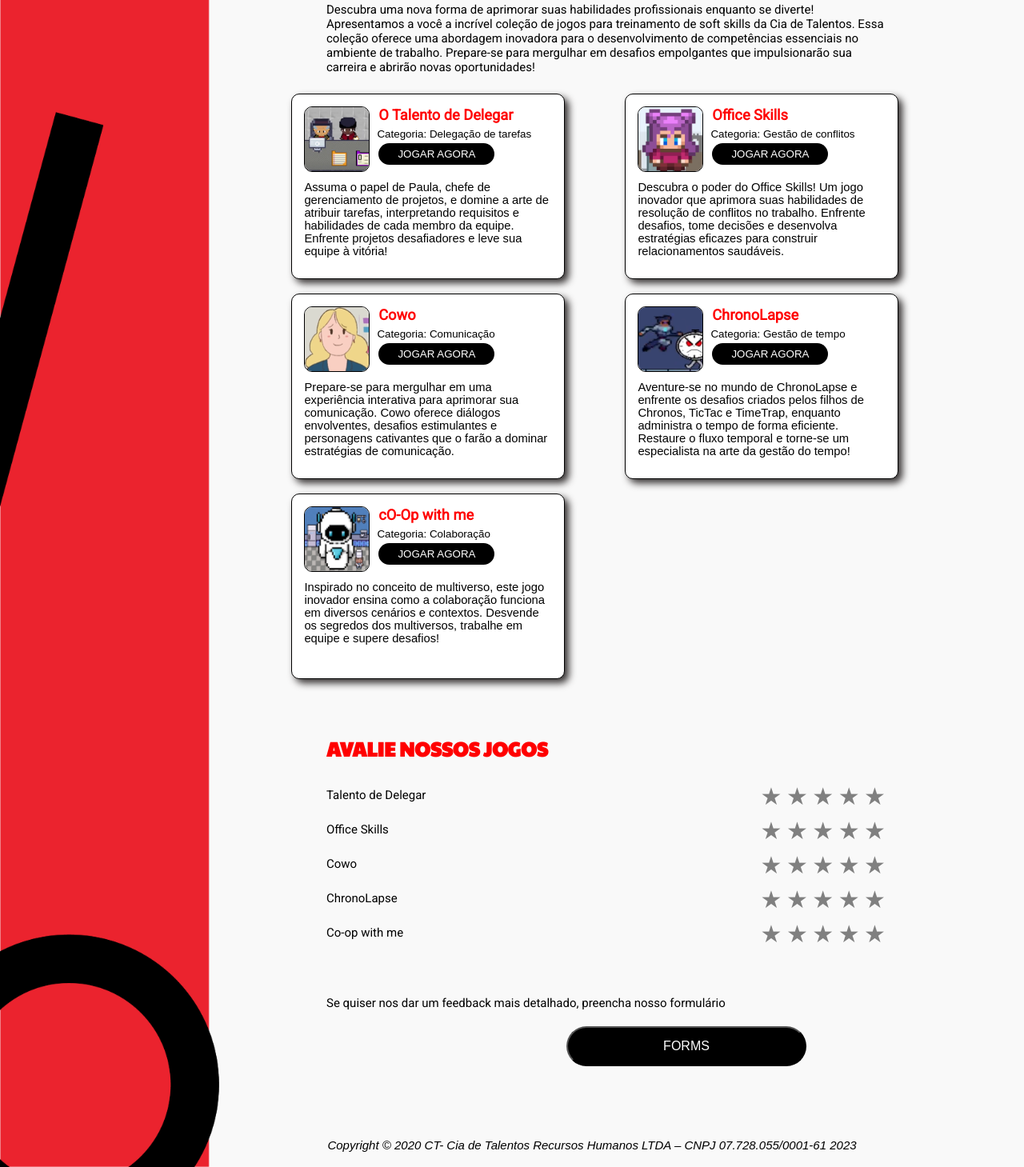
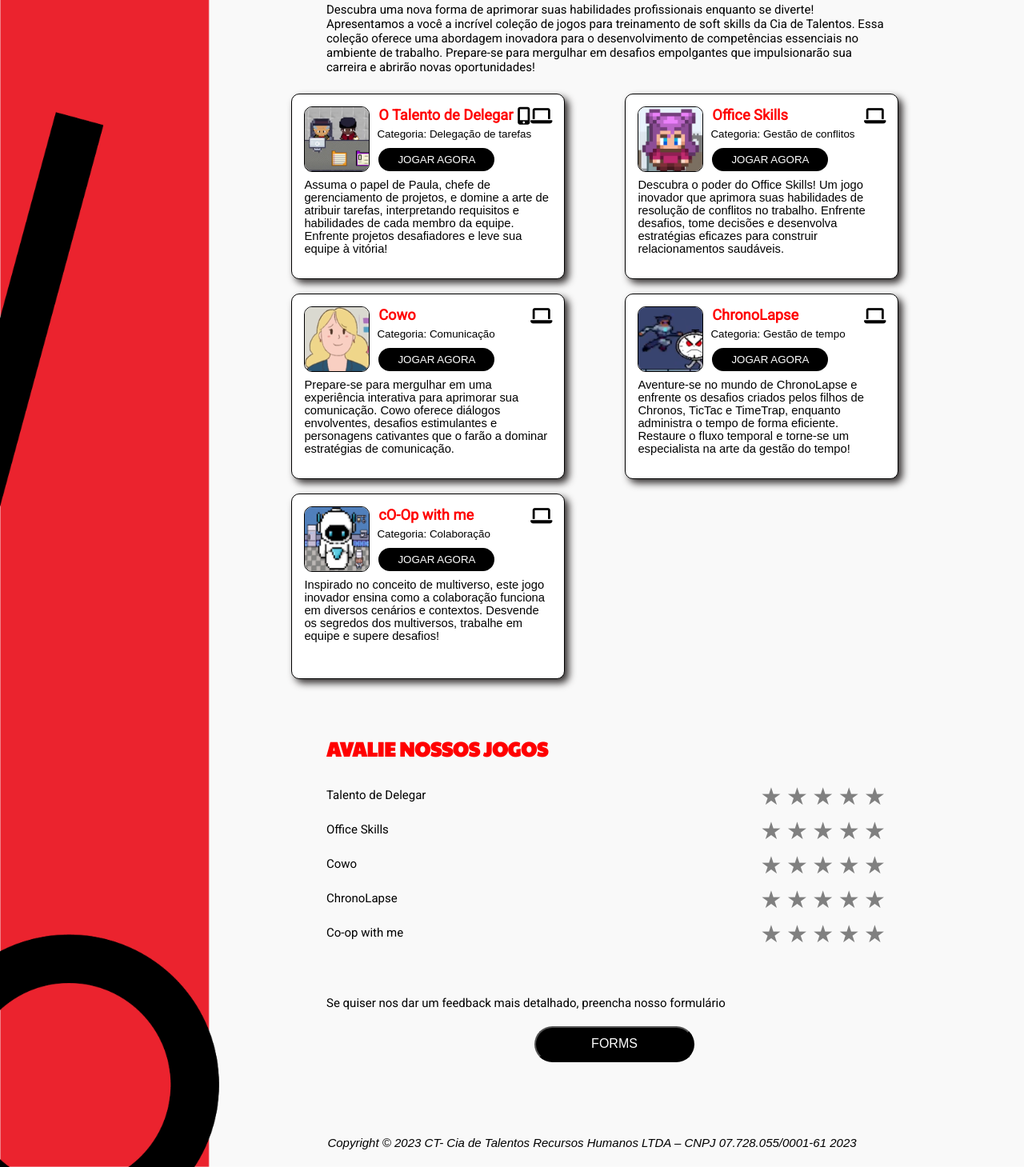
Before and after one commit to lidiamariano/LP, a website: page index.html in a window 1280 px wide. Shown: the part 119-1578 px from the top of the page at 80% size. Drawn offline with Linux system fonts and the light colour scheme.

Commit message:
att final

```diff
--- a/estilo.css
+++ b/estilo.css
@@ -18,7 +18,7 @@ body {
     background-size: cover;
     background-position: left top;
     min-height: 1500px;
-    min-width: 1000px;
+    min-width: 500px;
     font-size: 22px;
 }
 
@@ -37,8 +37,6 @@ h1 {
 .text-p {
     margin-left: 300px;
 }
-
-
 
 .navbar {
     width: 215vh;
@@ -102,15 +100,23 @@ footer {
 }
 
 .btn_avalia {
-    margin-left: 50vh;
+    margin-left: 45vh;
     margin-top: 10px;
     margin-bottom: -100px;
     background-color: black;
     color: white;
-    width: 300px;
-    height: 50px;
+    width: 200px;
+    height: 45px;
     border-radius: 31px;
     font-size: 16px;
+
+}
+.btn_avalia:hover {
+    background-color: #595959;
+}
+
+.btn_avalia:active {
+    background-color: #ff0000;
 }
 
 .containerCard {
@@ -124,6 +130,11 @@ footer {
     max-height: 25%;
     float: left;
 }
+.iconCard2 {
+    margin-left: -20px;
+    float: right;
+}
+
 
 .textCard {
     margin-top: -30px;
@@ -159,13 +170,15 @@ footer {
 
     border: none;
     border-radius: 50px;
-    padding: 6px 24px;
+    padding: 7px 24px;
     text-align: center;
     text-decoration: none;
     display: inline-block;
     /* font-size: 16px; */
     margin: 4px 2px;
-}
+    margin-top: 10px;
+    margin-bottom: -10px;
+    }
 
 button:hover {
     background-color: #595959;
--- a/index.html
+++ b/index.html
@@ -14,6 +14,7 @@
     <link rel="preconnect" href="https://fonts.googleapis.com">
     <link rel="preconnect" href="https://fonts.gstatic.com" crossorigin>
     <link href="https://fonts.googleapis.com/css2?family=Roboto&display=swap" rel="stylesheet">
+    <script src="https://kit.fontawesome.com/fea0f79fbf.js" crossorigin="anonymous"></script>
 </head>
 
 <body>
@@ -33,6 +34,9 @@
                             <img src="assets\Icon_Delegar1.png" class="image-icon" alt="Delegar" width="80" height="80">
                         </div>
                         <div class="textCard3">
+                            <div class="iconCard2">
+                                <i class="fa-solid fa-mobile-screen-button"><i class="fa-solid fa-laptop"></i> </i>
+                            </div>
                             <div class="textCard">
                                 <h5>O Talento de Delegar</h5>
                             </div>
@@ -58,6 +62,9 @@
                                 height="80">
                         </div>
                         <div class="textCard3">
+                            <div class="iconCard2">
+                                <i class="fa-solid fa-laptop"></i>
+                            </div>
                             <div class="textCard">
                                 <h5>Office Skills</h5>
                             </div>
@@ -82,6 +89,9 @@
                             <img src="assets\Icon_Cowo.png" class="image-icon" alt="COWO" width="80" height="80">
                         </div>
                         <div class="textCard3">
+                            <div class="iconCard2">
+                                <i class="fa-solid fa-laptop"></i>
+                            </div>
                             <div class="textCard">
                                 <h5>Cowo</h5>
                             </div>
@@ -107,6 +117,9 @@
                                 height="80">
                         </div>
                         <div class="textCard3">
+                            <div class="iconCard2">
+                                <i class="fa-solid fa-laptop"></i>
+                            </div>
                             <div class="textCard">
                                 <h5>ChronoLapse</h5>
                             </div>
@@ -131,6 +144,9 @@
                             <img src="assets\Icon_Coop.png" class="image-icon" alt="Coop" width="80" height="80">
                         </div>
                         <div class="textCard3">
+                            <div class="iconCard2">
+                                <i class="fa-solid fa-laptop"></i>
+                            </div>
                             <div class="textCard">
                                 <h5>cO-Op with me</h5>
                             </div>
@@ -204,12 +220,12 @@
         </div>
     <div class="text-p">
         <p style="margin-left: 100px; margin-top: 60px; margin-bottom: 10px;">Se quiser nos dar um feedback mais detalhado, preencha nosso formulário</p>
-            <a href="https://forms.gle/Xo8vNCMmj7535roNA">
+            <a href="https://docs.google.com/forms/d/e/1FAIpQLSePemkJrTEG2NXX0WhMtBoNFW1DCa0ENNPaM-xkLa8TSYUdNA/viewform?pli=1">
                 <input type="button" value="FORMS" class="btn_avalia">
             </a>
     </div>
     <footer>
-        <p >Copyright © 2020 CT- Cia de Talentos Recursos Humanos LTDA – CNPJ 07.728.055/0001-61 2023</p>
+        <p >Copyright © 2023 CT- Cia de Talentos Recursos Humanos LTDA – CNPJ 07.728.055/0001-61 2023</p>
     </footer>
     <script src="script.js"></script>
 
```
